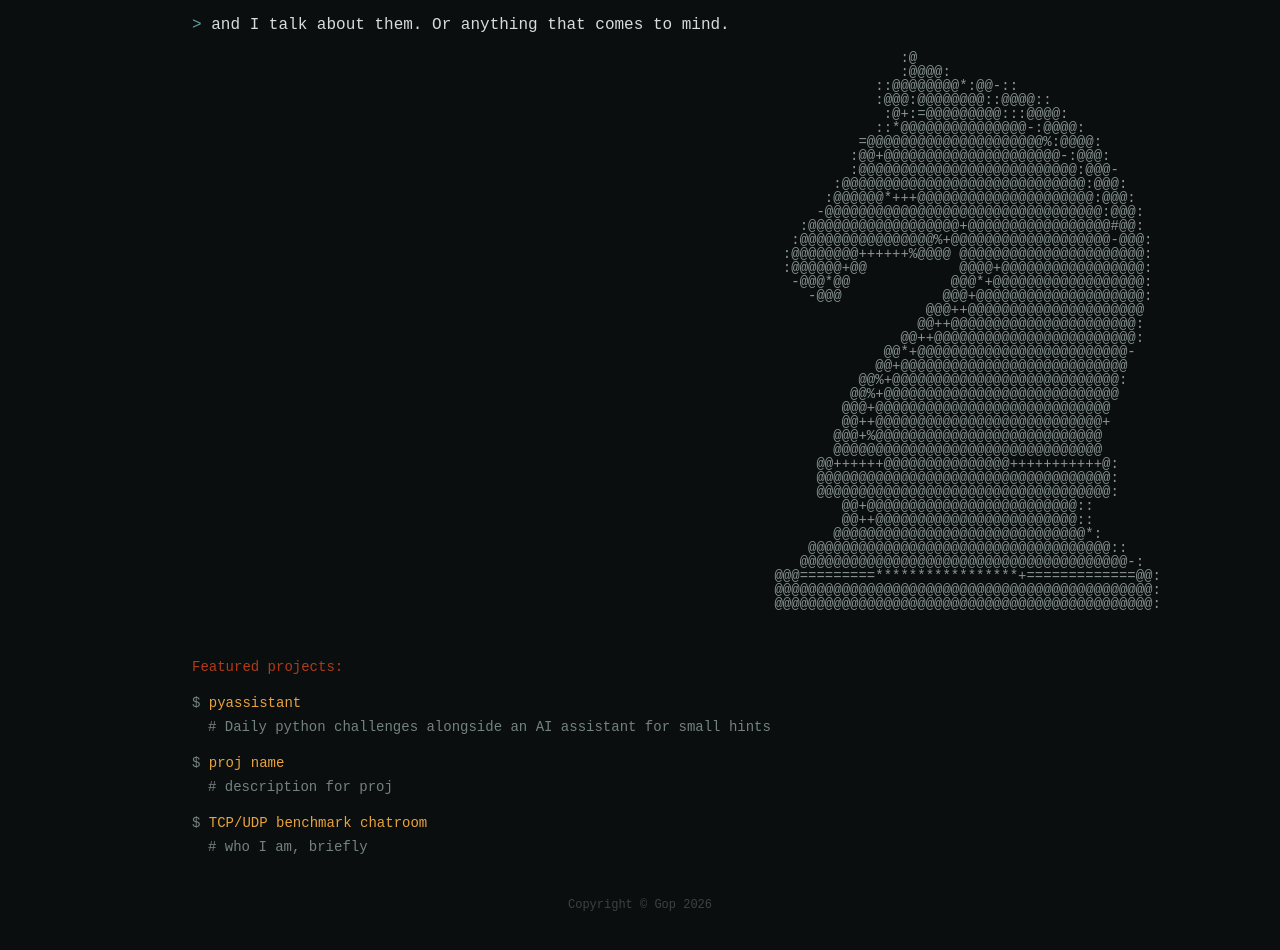
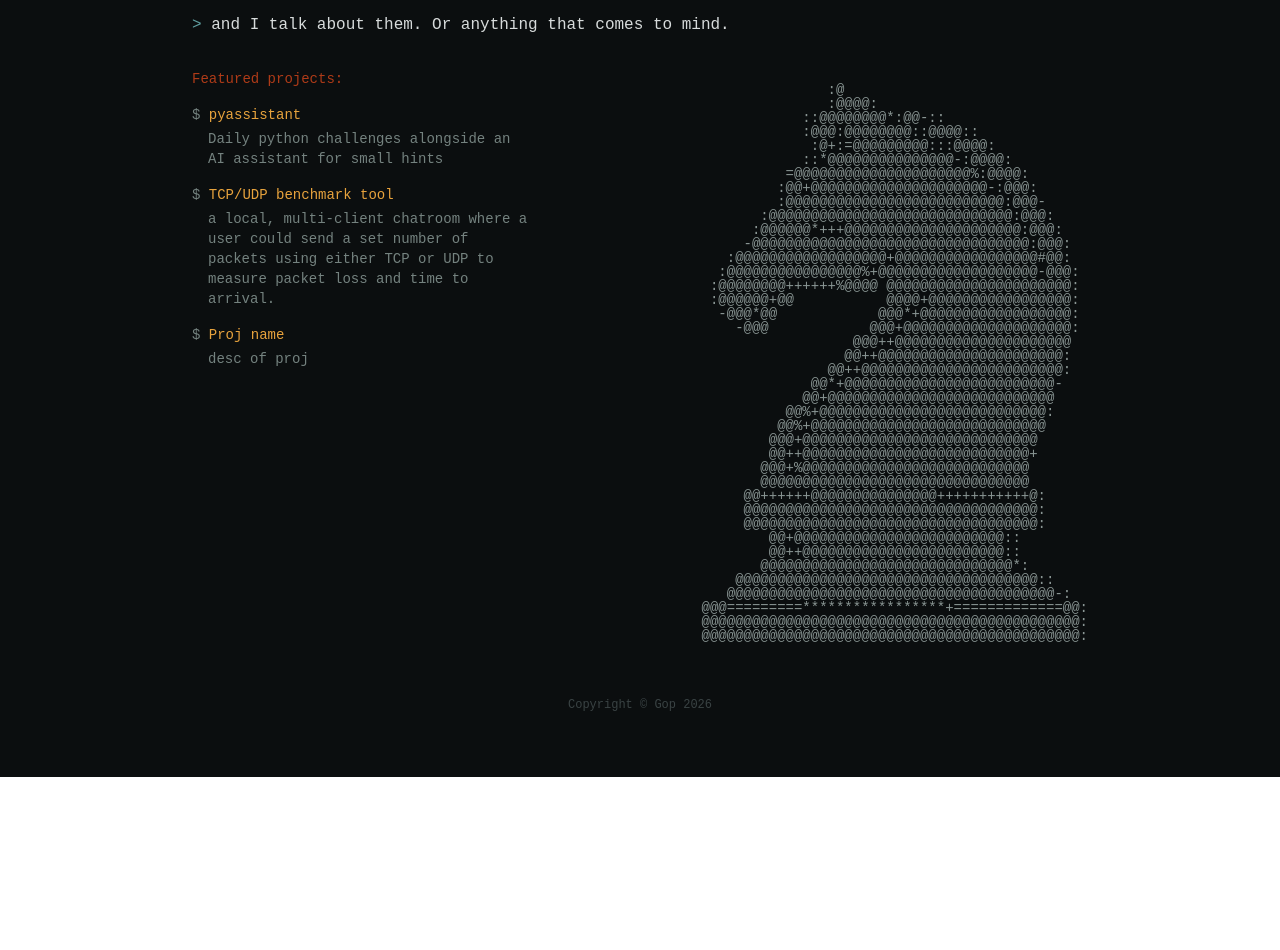
Before and after one commit to punished-tax/cab-computer, a Next.js app: page / in a window 1280 px wide. Shown: the part 200-1150 px from the top of the page. After the commit the page ends 977 px from the top, so only its background shows below. Built offline with nearby package versions, Linux system fonts and the light colour scheme.

Commit message:
'rearrangements'

```diff
--- a/app/about/page.tsx
+++ b/app/about/page.tsx
@@ -6,20 +6,20 @@
 // mono: "IBM Plex Mono"
 
 const SKILLS = [
-  { group: "languages", items: ["Python", "Go", "TypeScript", "SQL"] },
-  { group: "backend", items: ["FastAPI", "PostgreSQL", "Redis", "Docker"] },
+  { group: "languages", items: ["TypeScript", "Python", "Java", "SQL" , "Bash", "Tailwind CSS"] },
+  { group: "backend", items: ["NextJS API Routes", "PostgreSQL", "Redis", "Docker"] },
   { group: "tools", items: ["Git", "Linux", "Nginx", "AWS"] },
 ];
 
 const LOG = [
-  { date: "2026", role: "Backend Developer", note: "building things that talk to other things" },
-  { date: "2024", role: "CS Degree", note: "learned what not to do first" },
-  { date: "2022", role: "Started coding", note: "hello world, and it stuck" },
+  { date: "October 2026", role: "Backend Developer", note: "building things that talk to other things" },
+  { date: "June 2026", role: "Bachelor's in CS", note: "American University of Kuwait" },
+  { date: "January 2022", role: "Started coding", note: "hello world, and it stuck" },
 ];
 
 const LINKS = [
-  { label: "github", value: "github.com/yourname" },
-  { label: "email", value: "mailto:you@example.com" },
+  { label: "github", value: "github.com/punished-tax" },
+  { label: "email", value: "asharhan2001@gmail.com" },
   { label: "linkedin", value: "linkedin.com/in/yourname" },
 ];
 
@@ -72,17 +72,16 @@ export default function TerminalAbout() {
           style={{ color: "#d7dbdb", lineHeight: 1.7, maxWidth: "42rem" }}
         >
           <p>
-            <span style={{ color: "#5f9ea0" }}>#</span> I'm Ahmad — a backend-leaning developer
-            who likes small, focused tools over big frameworks.
+            <span style={{ color: "#5f9ea0" }}>#</span> I'm Ahmad, a backend-leaning developer
+            focusing on Typescript and NextJS, as well as flexible knowledge in Python and Java.
+            I also have an interest in bash scripting, cloud computing and networking concepts.
           </p>
           <p className="mt-3">
-            <span style={{ color: "#5f9ea0" }}>#</span> Most of what I build starts as a script
-            to solve something annoying, and occasionally survives long enough to become a
-            real project.
+            <span style={{ color: "#5f9ea0" }}></span> Most of what I build starts in me finding two or more concepts that I try and
+            merge together to solve a specific problem, or combining unlikely pairs just to see what happens.
           </p>
           <p className="mt-3">
-            <span style={{ color: "#5f9ea0" }}>#</span> Outside of code: reading, terminals I
-            didn't need to customize but did anyway, and coffee.
+            <span style={{ color: "#5f9ea0" }}>#</span> Outside of code: PC building, coffee making, and chess
           </p>
         </div>
 
--- a/app/page.tsx
+++ b/app/page.tsx
@@ -104,15 +104,60 @@ export default function TerminalHome() {
 
 
           </p>
+        </div>
 
+        {/* content row: text (left) + ascii art (right, own column so it can't overlap text) */}
+        <div className="flex flex-col lg:flex-row lg:items-start gap-8">
+          <div className="flex-1 min-w-0">
 
+            {/* command-style teaser links into the rest of the site */}
+            <div className="space-y-4 text-sm">
 
+              <div>
+                <span style={{ color: "#74827f" }}> </span>
+                <span style={{ color: "#d7dbdb" }}> </span>
+                <a style={{ color: "#af3b18" }}>
+                  Featured projects:
+                </a>
 
+              </div>
+              <div>
+                <span style={{ color: "#74827f" }}>$ </span>
+                <span style={{ color: "#d7dbdb" }}> </span>
+                <a href="#projects" className="term-link" style={{ color: "#e8a33d" }}>
+                  pyassistant
+                </a>
+                <p className="pl-4 mt-1" style={{ color: "#74827f" }}>
+                  Daily python challenges alongside an AI assistant for small hints
+                </p>
+              </div>
+              <div>
+                <span style={{ color: "#74827f" }}>$ </span>
+                <span style={{ color: "#d7dbdb" }}> </span>
+                <a href="#blog" className="term-link" style={{ color: "#e8a33d" }}>
+                  TCP/UDP benchmark tool
+                </a>
+                <p className="pl-4 mt-1" style={{ color: "#74827f" }}>
+                  a local, multi-client chatroom where a user could send a set number of packets using either TCP or UDP to measure packet loss and time to arrival.
+                </p>
+              </div>
+              <div>
+                <span style={{ color: "#74827f" }}>$ </span>
+                <span style={{ color: "#d7dbdb" }}> </span>
+                <a href="#about" className="term-link" style={{ color: "#e8a33d" }}>
+                  Proj name
+                </a>
+                <p className="pl-4 mt-1" style={{ color: "#74827f" }}>
+                  desc of proj
+                </p>
+              </div>
+            </div>
+          </div>
 
           {/* ascii art placeholder */}
-        <div className="mb-8 flex justify-end">
+          <div className="flex justify-center lg:justify-end shrink-0">
             <pre
-            className="text-xs sm:text-sm rounded-sm w-full sm:w-1/2 "
+              className="text-xs sm:text-sm rounded-sm w-full sm:w-1/2 lg:w-auto"
               style={{
                 //border: "1px #2f3739",
                 color: "#8a9694",
@@ -171,50 +216,6 @@ export default function TerminalHome() {
 `}
             </pre>
           </div>
-
-
-        {/* command-style teaser links into the rest of the site */}
-        <div className="space-y-4 text-sm">
-
-                    <div>
-            <span style={{ color: "#74827f" }}> </span>
-            <span style={{ color: "#d7dbdb" }}> </span>
-            <a style={{ color: "#af3b18" }}>
-              Featured projects:
-            </a>
-
-          </div>
-          <div>
-            <span style={{ color: "#74827f" }}>$ </span>
-            <span style={{ color: "#d7dbdb" }}> </span>
-            <a href="#projects" className="term-link" style={{ color: "#e8a33d" }}>
-              pyassistant
-            </a>
-            <p className="pl-4 mt-1" style={{ color: "#74827f" }}>
-              # Daily python challenges alongside an AI assistant for small hints
-            </p>
-          </div>
-          <div>
-            <span style={{ color: "#74827f" }}>$ </span>
-            <span style={{ color: "#d7dbdb" }}> </span>
-            <a href="#blog" className="term-link" style={{ color: "#e8a33d" }}>
-              proj name
-            </a>
-            <p className="pl-4 mt-1" style={{ color: "#74827f" }}>
-              # description for proj
-            </p>
-          </div>
-          <div>
-            <span style={{ color: "#74827f" }}>$ </span>
-            <span style={{ color: "#d7dbdb" }}> </span>
-            <a href="#about" className="term-link" style={{ color: "#e8a33d" }}>
-              TCP/UDP benchmark chatroom
-            </a>
-            <p className="pl-4 mt-1" style={{ color: "#74827f" }}>
-              # who I am, briefly
-            </p>
-          </div>
-        </div>
         </div>
 
 
--- a/content/blog/building-pyassistant.md
+++ b/content/blog/building-pyassistant.md
@@ -1,5 +1,5 @@
 ---
-title: "building-pyassistant.md"
+title: "building pyassistant"
 date: "2026-03-30"
 category: "projects"
 tags: ["python", "ai", "automation"]
```
Also changed, not shown: .claude/launch.json (added). Lines whose indentation alone changed are shown as unchanged.
